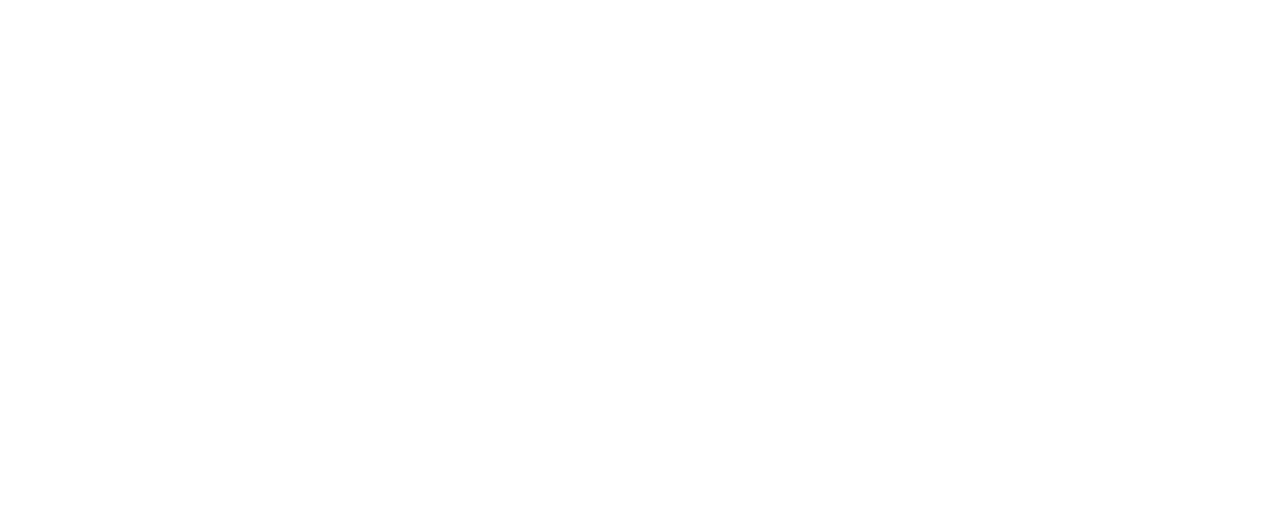
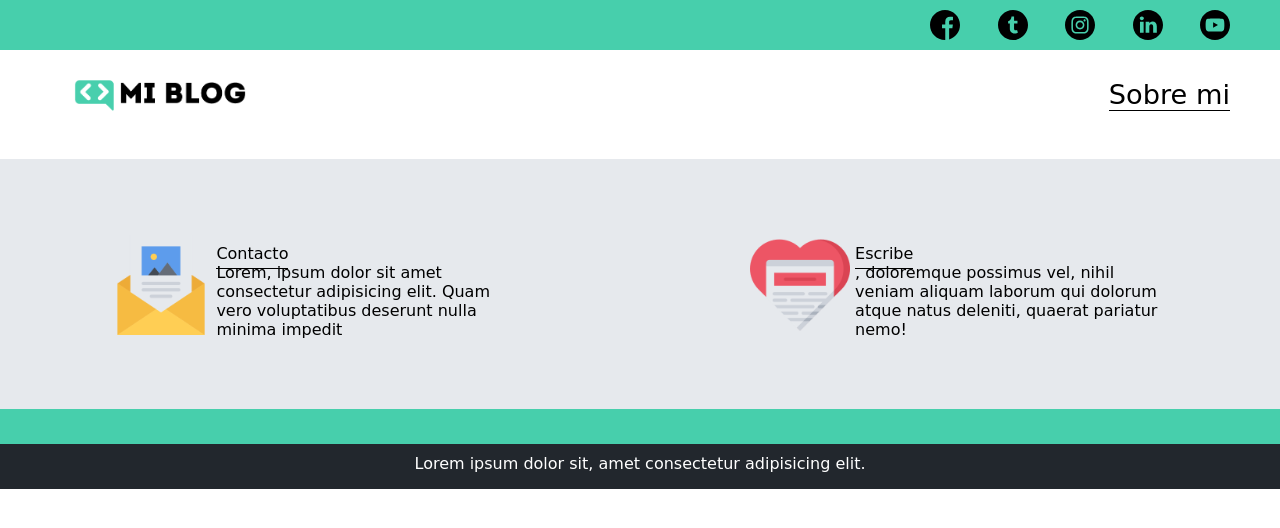
Before and after one commit to ciprian013/projectsBlog, a plain HTML site: page perfil.html in a window 1280 px wide. Drawn offline with Linux system fonts and the light colour scheme; a web font is replaced by a local one.

Commit message:
0.10 Maquetacion del perfil Se corrijen ciertos features del main y se maqueta la ultima pagina que es perfil

```diff
--- a/css/main.css
+++ b/css/main.css
@@ -90,6 +90,9 @@ nav .profile-link {
 nav .profile-link a {
     color: black;
     border-bottom: 1px solid black;
+}
+.main__blog{
+    text-align: center;
 }
 
 .main__index{
@@ -214,10 +217,11 @@ footer p{
 
 .main__blogpost-img{
     padding: 0 50px 40px;
+    text-align: center;
 }
 
 .main__blogpost-img img{
-    width: 100%;
+    width: 80%;
 }
 
 .blogpost-main{
@@ -231,3 +235,30 @@ footer p{
 .blogpost-main article h1 {
     font-size: 35px;
 }
+
+.main__contact{
+    width: 100%;
+    min-height: 250px;
+    background-color: #e6e9ed;
+    text-align: center;
+    padding-bottom: 50px;
+}
+
+.main__contact div{
+    display: inline-block;
+    width: 49.5%;
+    height: 100%;
+}
+
+.main__contact div a{
+    border-bottom: 1px solid black;
+    padding-bottom: 5px;
+}
+
+.main__contact .contact-left,.contact-right {
+    text-align: initial;
+    margin-top: 85px;
+}
+.main__contact img{
+    width: 100px;
+}
--- a/perfil.html
+++ b/perfil.html
@@ -0,0 +1,98 @@
+<!DOCTYPE html>
+<html lang="en">
+
+<head>
+    <meta charset="UTF-8">
+    <meta http-equiv="X-UA-Compatible" content="IE=edge">
+    <meta name="viewport" content="width=device-width, initial-scale=1.0">
+    <title>Ciprian's Blog</title>
+    <link rel="stylesheet" href="./css/main.css">
+    <link rel="stylesheet" href="css/font/flaticon.css">
+    <link rel="preconnect" href="https://fonts.gstatic.com">
+    <link href="https://fonts.googleapis.com/css2?family=Knewave&display=swap" rel="stylesheet">
+</head>
+
+<body>
+    <header>
+        <section class="bar-icons">
+            <div class="bar-icons__container">
+                <a href=""><img src="/assets/icons/001-facebook.svg" alt="Logo de facebook"></a>
+                <a href=""><img src="/assets/icons/002-twitter.svg" alt="Logo de twitter"></a>
+                <a href=""><img src="/assets/icons/011-instagram.svg" alt="Logo de instagram"></a>
+                <a href=""><img src="/assets/icons/010-linkedin.svg" alt="Logo de linkedin"></a>
+                <a href=""><img src="/assets/icons/008-youtube.svg" alt="Logo de youtube"></a>
+            </div>
+        </section>
+        <nav>
+            <section class="nav__logo">
+                <a href="./perfil.html"><img src="assets/images/Logo-negro.png" alt="Logo de mi blog"> </a>
+            </section>
+            <section class="profile-link">
+                <a href="perfil.html">Sobre mi</a>
+            </section>
+        </nav>
+    </header>
+
+    <main class="main__perfil">
+        <section class="profile-main">
+            <div class="grid-container">
+                <picture>
+                    <img src="" alt="">
+                </picture>
+                <article>
+                    <h2></h2>
+                    <p></p>
+                </article>
+            </div>
+        </section>
+        <section class="profile-main-proyects">
+            <div class="grid-container">
+                <h3></h3>
+                <div class="proyects-main">
+                    <article class="proyect-container">
+                        <h4></h4>
+                        <p></p>
+                    </article>
+                    <article class="proyect-container">
+                        <h4></h4>
+                        <p></p>
+                    </article>
+                    <article class="proyect-container">
+                        <h4></h4>
+                        <p></p>
+                    </article>
+                </div>
+            </div>
+        </section>
+
+        <section class="main__contact">
+            <div>
+                <img src="assets/images/013-newsletter.png" alt="">
+                <div class="contact-left">
+                    <a href="">Contacto</a>
+                    <p>Lorem, ipsum dolor sit amet consectetur adipisicing elit. Quam vero voluptatibus deserunt nulla minima impedit</p>
+                </div>
+            </div>
+            <div>
+                <img src="assets/images/006-like.png" alt="">
+                <div class="contact-right">
+                    <a href="">Escribe</a>
+                    <p>, doloremque possimus vel, nihil veniam aliquam laborum qui dolorum atque natus deleniti, quaerat pariatur nemo!</p>
+                </div>
+            </div>
+        </section>
+
+
+
+    </main>
+
+
+
+    <footer>
+        <p>Lorem ipsum dolor sit, amet consectetur adipisicing elit.</p>
+    </footer>
+
+
+</body>
+
+</html>
```
Also changed, not shown: blog.html (+9 -7 lines).
